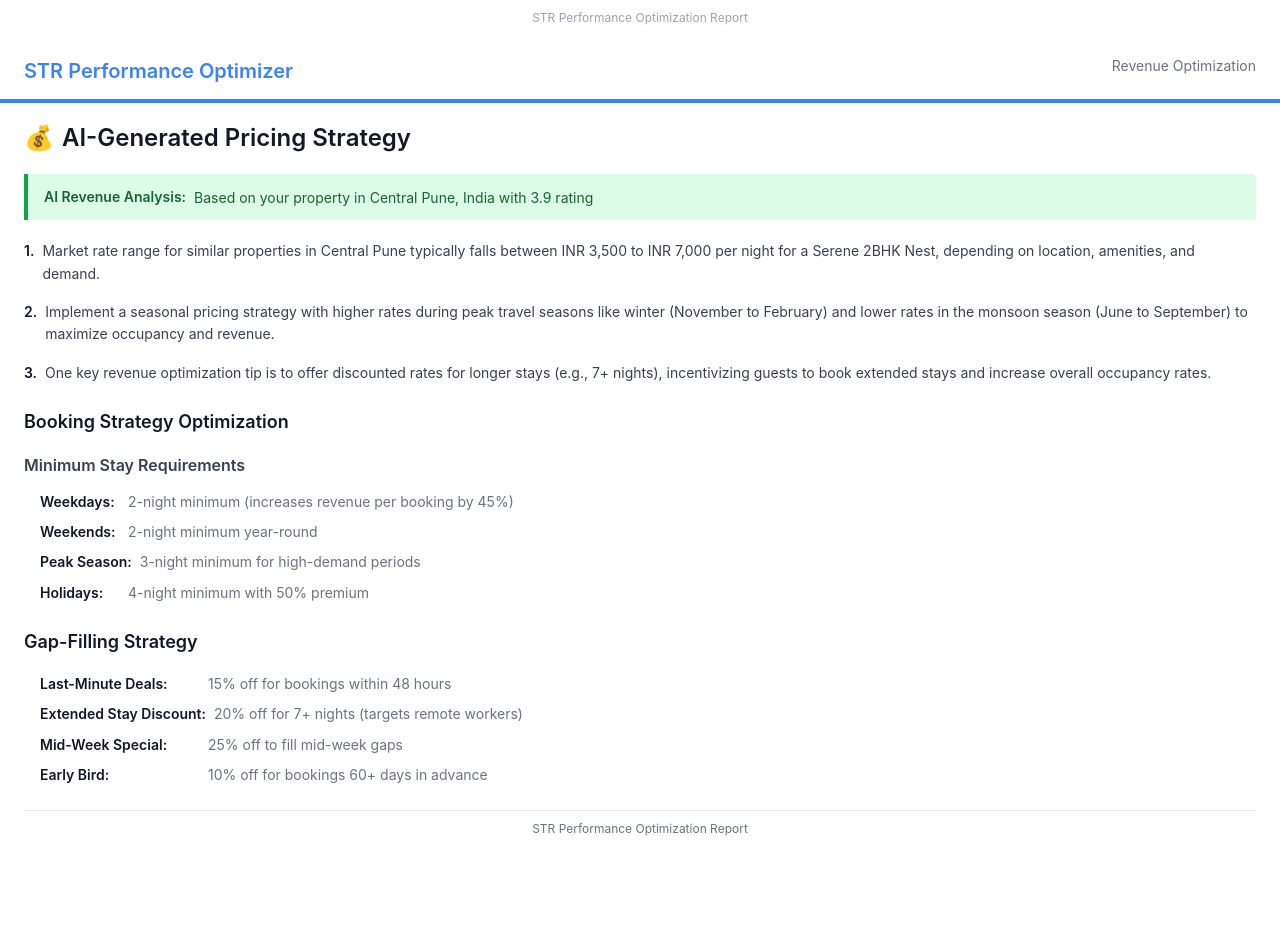
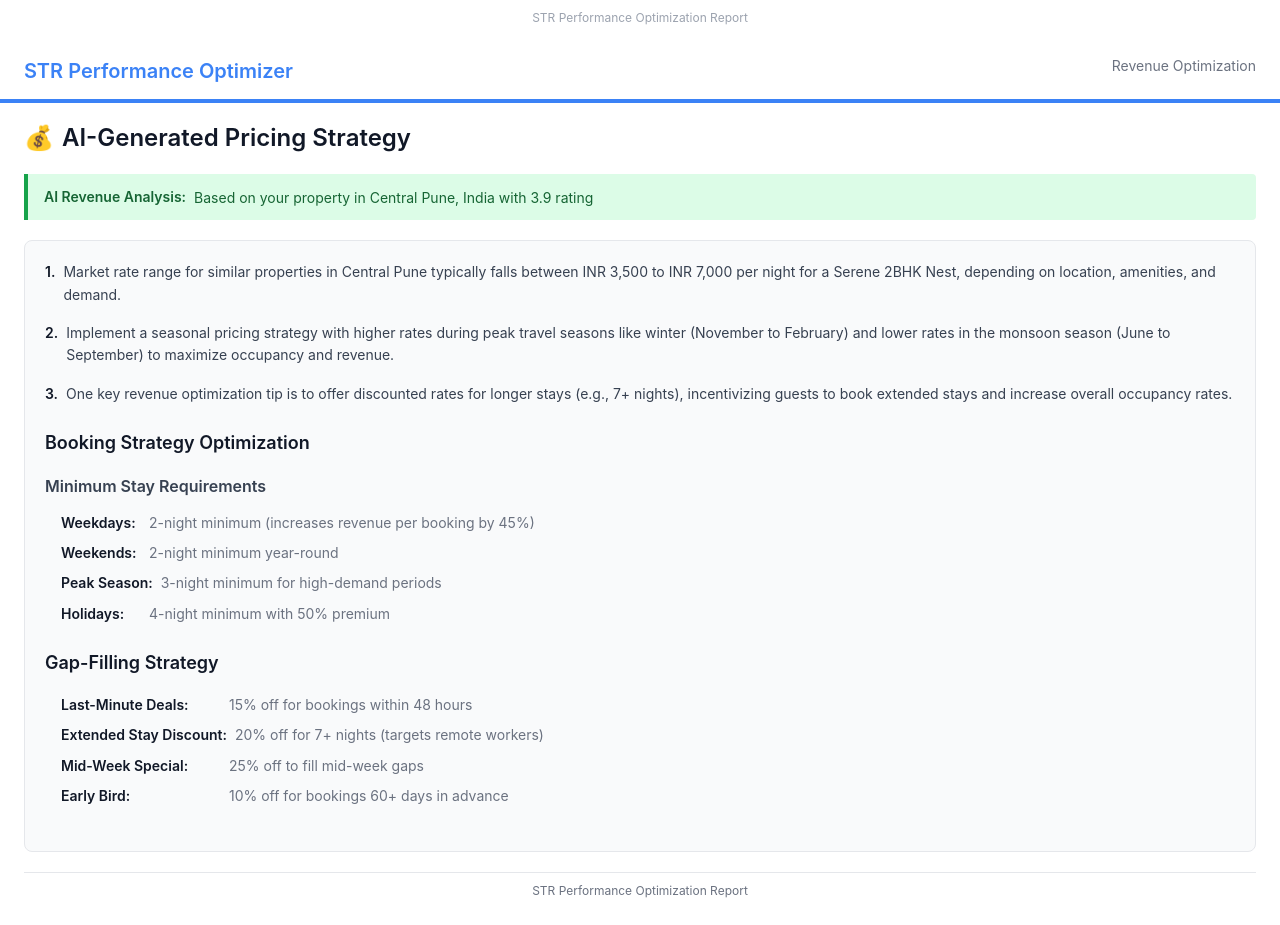
Before and after one commit to shashanksGitHub/str-optimizer-backend, a Flask app: template templates/professional_report_template.html in a window 1280 px wide. Shown: the part 5221-6146 px from the top of the page. Before the commit the page ends 6057 px from the top, so only its background shows below. Run offline with Flask 3, Linux system fonts and the light colour scheme; the template is opened without the code that fills it, so the values that code supplies are empty.

Commit message:
Add grey background container for Revenue Optimization content section

```diff
--- a/templates/professional_report_template.html
+++ b/templates/professional_report_template.html
@@ -814,9 +814,18 @@
             line-height: 1.5;
         }
 
+        /* Revenue content container with grey background */
+        .revenue-content-container {
+            background: #f9fafb;
+            border: 1px solid #e5e7eb;
+            border-radius: 8px;
+            padding: 20px;
+            margin: 20px 0;
+        }
+
         /* Revenue content */
         .revenue-content {
-            margin-bottom: 12px;
+            margin-bottom: 0;
         }
 
         /* Revenue list styling */
@@ -1418,7 +1427,8 @@
                 </div>
             </div>
 
-            <!-- Pricing Strategy Content -->
+            <!-- Pricing Strategy Content with Grey Background Container -->
+            <div class="revenue-content-container">
                 <div class="revenue-content">
                     <div class="revenue-list">
                         <div class="revenue-item">
@@ -1485,6 +1495,7 @@
                         </div>
                     </div>
                 </div>
+            </div>
 
             <!-- Footer -->
             <div class="revenue-footer">
```
Lines whose indentation alone changed are shown as unchanged.
